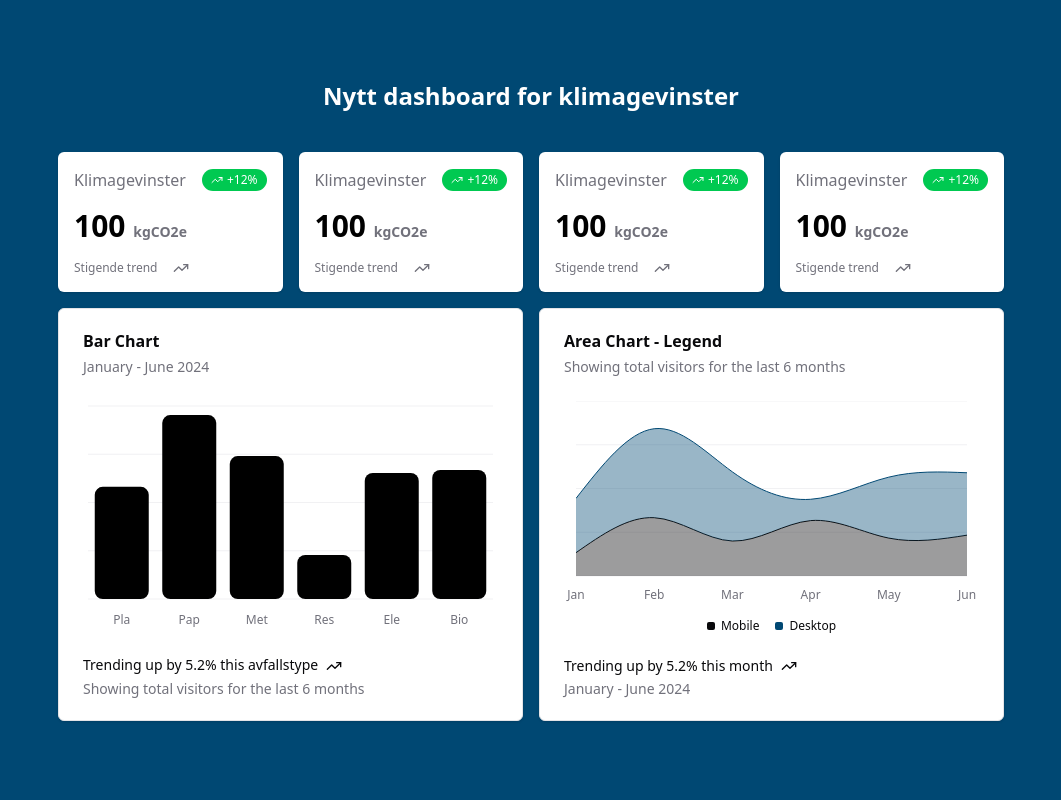
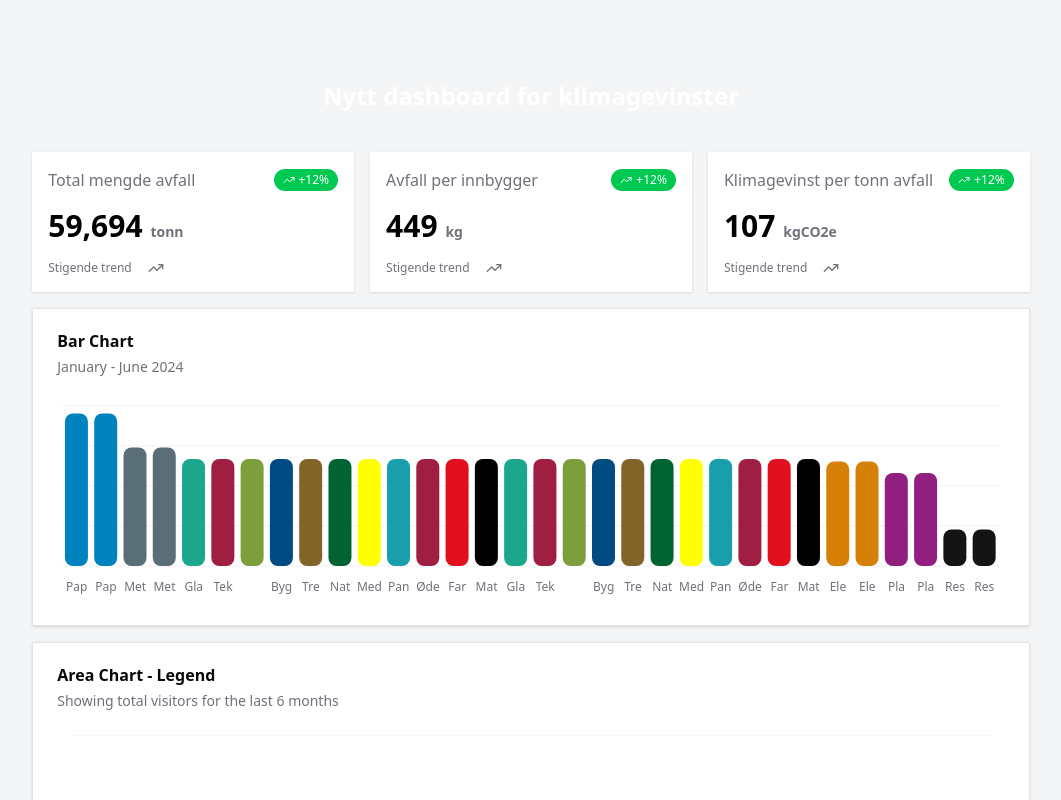
Before and after one commit to carlfkontny/tailwindpractice, a Next.js app: page / in a window 1280 px wide. Shown: the top 800 px of the page, without its empty margins (109-1170 px from the left). Built offline with nearby package versions, Linux system fonts and the light colour scheme.

Commit message:
første commit klimadash

```diff
--- a/app/globals.css
+++ b/app/globals.css
@@ -44,9 +44,9 @@
 }
 
 :root {
-  --radius: 0.625rem;
-  --background: oklch(0.3828 0.1 240.88);
-  --foreground: oklch(0.141 0.005 285.823);
+  --radius: 0rem;
+  --background: #f4f5f7;
+  --foreground: #052a31;
   --card: oklch(1 0 0);
   --card-foreground: oklch(0.141 0.005 285.823);
   --popover: oklch(1 0 0);
@@ -76,6 +76,22 @@
   --sidebar-accent-foreground: oklch(0.21 0.006 285.885);
   --sidebar-border: oklch(0.92 0.004 286.32);
   --sidebar-ring: oklch(0.705 0.015 286.067);
+  --mat: #01a04c;
+  --plast: #921e80;
+  --papp-papir-kartong: #0082be;
+  --metall: #5a6e77;
+  --restavfall: #141414;
+  --elektronikk: #d68007;
+  --glass: #1ca68d;
+  --tekstiler: #a01e41;
+  --farlig-avfall: #e20f1e;
+  --ombruk: #7c9f3b;
+  --bygg: #004b82;
+  --tre: #826428;
+  --natur: #006432;
+  --medisinsk-og-smittefarlig-avfall: #ffff00;
+  --pant: #189fab;
+  --odelagte-klaer-og-tekstiler: #a01e41;
 }
 
 .dark {
--- a/app/page.tsx
+++ b/app/page.tsx
@@ -11,13 +11,26 @@ export default function Home() {
         Nytt dashboard for klimagevinster
       </h1>
 
-      <div className="grid grid-cols-1 lg:grid-cols-4 gap-4">
-        <Metric label="Klimagevinster" value="100" unit="kgCO2e" />
-        <Metric label="Klimagevinster" value="100" unit="kgCO2e" />
-        <Metric label="Klimagevinster" value="100" unit="kgCO2e" />
-        <Metric label="Klimagevinster" value="100" unit="kgCO2e" />
-        <ChartBarDefault />
-        <ChartAreaLegend />
+      <div className="grid grid-cols-1 lg:grid-cols-3 gap-4">
+        <div className="col-span-1">
+          <Metric label="Total mengde avfall" value="59694" unit="tonn" />
+        </div>
+        <div className="col-span-1">
+          <Metric label="Avfall per innbygger" value="449" unit="kg" />
+        </div>
+        <div className="col-span-1">
+          <Metric
+            label="Klimagevinst per tonn avfall"
+            value="107"
+            unit="kgCO2e"
+          />
+        </div>
+        <div className="col-span-3 max-h-[500px]">
+          <ChartBarDefault />
+        </div>
+        <div className="col-span-3">
+          <ChartAreaLegend />
+        </div>
       </div>
     </div>
   );
--- a/components/BarChart.tsx
+++ b/components/BarChart.tsx
@@ -1,7 +1,7 @@
-"use client"
+"use client";
 
-import { TrendingUp } from "lucide-react"
-import { Bar, BarChart, CartesianGrid, XAxis } from "recharts"
+import { TrendingUp } from "lucide-react";
+import { Bar, BarChart, CartesianGrid, XAxis, Cell } from "recharts";
 
 import {
   Card,
@@ -10,46 +10,102 @@ import {
   CardFooter,
   CardHeader,
   CardTitle,
-} from "@/components/ui/card"
+} from "@/components/ui/card";
 import {
   ChartConfig,
   ChartContainer,
+  ChartLegend,
+  ChartLegendContent,
   ChartTooltip,
   ChartTooltipContent,
-} from "@/components/ui/chart"
+} from "@/components/ui/chart";
 
-export const description = "A bar chart"
+export const description = "A bar chart";
 
 const chartData = [
-  { avfallstype: "Plastemballasje", kgCO2e: 186 },
-  { avfallstype: "Papir", kgCO2e: 305 },
-  { avfallstype: "Metal", kgCO2e: 237 },
-  { avfallstype: "Restavfall", kgCO2e: 73 },
-  { avfallstype: "Elektronik", kgCO2e: 209 },
-  { avfallstype: "Biomasse", kgCO2e: 214 },
-]
+  { avfallstype: "Plastemballasje", kgCO2e: 186, color: "var(--plast)" },
+  { avfallstype: "Papir", kgCO2e: 305, color: "var(--papp-papir-kartong)" },
+  { avfallstype: "Metal", kgCO2e: 237, color: "var(--metall)" },
+  { avfallstype: "Restavfall", kgCO2e: 73, color: "var(--restavfall)" },
+  { avfallstype: "Elektronikk", kgCO2e: 209, color: "var(--elektronikk)" },
+  {
+    avfallstype: "Glass- og metallemballasje",
+    kgCO2e: 214,
+    color: "var(--glass)",
+  },
+  { avfallstype: "Tekstiler", kgCO2e: 214, color: "var(--tekstiler)" },
+  { avfallstype: "Ombruk", kgCO2e: 214, color: "var(--ombruk)" },
+  { avfallstype: "Bygg", kgCO2e: 214, color: "var(--bygg)" },
+  { avfallstype: "Tre", kgCO2e: 214, color: "var(--tre)" },
+  { avfallstype: "Natur", kgCO2e: 214, color: "var(--natur)" },
+  {
+    avfallstype: "Medisinsk og smittefarlig avfall",
+    kgCO2e: 214,
+    color: "var(--medisinsk-og-smittefarlig-avfall)",
+  },
+  { avfallstype: "Pant", kgCO2e: 214, color: "var(--pant)" },
+  {
+    avfallstype: "Ødelagte klær og tekstiler",
+    kgCO2e: 214,
+    color: "var(--odelagte-klaer-og-tekstiler)",
+  },
+  { avfallstype: "Farlig avfall", kgCO2e: 214, color: "var(--farlig-avfall)" },
+  { avfallstype: "Matavfall", kgCO2e: 214, color: "var(--matavfall)" },
+  { avfallstype: "Plastemballasje", kgCO2e: 186, color: "var(--plast)" },
+  { avfallstype: "Papir", kgCO2e: 305, color: "var(--papp-papir-kartong)" },
+  { avfallstype: "Metal", kgCO2e: 237, color: "var(--metall)" },
+  { avfallstype: "Restavfall", kgCO2e: 73, color: "var(--restavfall)" },
+  { avfallstype: "Elektronikk", kgCO2e: 209, color: "var(--elektronikk)" },
+  {
+    avfallstype: "Glass- og metallemballasje",
+    kgCO2e: 214,
+    color: "var(--glass)",
+  },
+  { avfallstype: "Tekstiler", kgCO2e: 214, color: "var(--tekstiler)" },
+  { avfallstype: "Ombruk", kgCO2e: 214, color: "var(--ombruk)" },
+  { avfallstype: "Bygg", kgCO2e: 214, color: "var(--bygg)" },
+  { avfallstype: "Tre", kgCO2e: 214, color: "var(--tre)" },
+  { avfallstype: "Natur", kgCO2e: 214, color: "var(--natur)" },
+  {
+    avfallstype: "Medisinsk og smittefarlig avfall",
+    kgCO2e: 214,
+    color: "var(--medisinsk-og-smittefarlig-avfall)",
+  },
+  { avfallstype: "Pant", kgCO2e: 214, color: "var(--pant)" },
+  {
+    avfallstype: "Ødelagte klær og tekstiler",
+    kgCO2e: 214,
+    color: "var(--odelagte-klaer-og-tekstiler)",
+  },
+  { avfallstype: "Farlig avfall", kgCO2e: 214, color: "var(--farlig-avfall)" },
+  { avfallstype: "Matavfall", kgCO2e: 214, color: "var(--matavfall)" },
+];
+
+function sortDataDescending<T extends { kgCO2e: number }>(data: T[]): T[] {
+  return [...data].sort((a, b) => b.kgCO2e - a.kgCO2e);
+}
 
 const chartConfig = {
+  kgCO2e: {
+    label: "kgCO2e/tonn avfall",
+  },
   avfallstype: {
     label: "Avfallstype",
-    color: "black",
   },
-  kgCO2e: {
-    label: "kgCO2e/tonn avfall",
-    color: "black",
-  },
-} satisfies ChartConfig
+} satisfies ChartConfig;
 
 export function ChartBarDefault() {
+  const sortedData = sortDataDescending(chartData);
+
   return (
-    <Card className="col-span-2 rounded-sm overflow-hidden">
+    <Card className="rounded-sm overflow-hidden">
       <CardHeader>
         <CardTitle>Bar Chart</CardTitle>
         <CardDescription>January - June 2024</CardDescription>
       </CardHeader>
       <CardContent>
-        <ChartContainer config={chartConfig} className="min-h-[200px] w-full">
-          <BarChart accessibilityLayer data={chartData}>
+        <ChartContainer config={chartConfig} className="max-h-[200px] w-full">
+          <BarChart accessibilityLayer data={sortedData}>
             <CartesianGrid vertical={false} />
             <XAxis
               dataKey="avfallstype"
@@ -62,18 +118,14 @@ export function ChartBarDefault() {
               cursor={false}
               content={<ChartTooltipContent hideLabel />}
             />
-            <Bar dataKey="kgCO2e" fill="black" radius={8} />
+            <Bar dataKey="kgCO2e" fill="black" radius={8}>
+              {sortedData.map((entry, index) => (
+                <Cell key={`cell-${index}`} fill={entry.color} />
+              ))}
+            </Bar>
           </BarChart>
         </ChartContainer>
       </CardContent>
-      <CardFooter className="flex-col items-start gap-2 text-sm">
-        <div className="flex gap-2 leading-none font-medium">
-          Trending up by 5.2% this avfallstype <TrendingUp className="h-4 w-4" />
-        </div>
-        <div className="text-muted-foreground leading-none">
-          Showing total visitors for the last 6 months
-        </div>
-      </CardFooter>
     </Card>
-  )
+  );
 }
```
